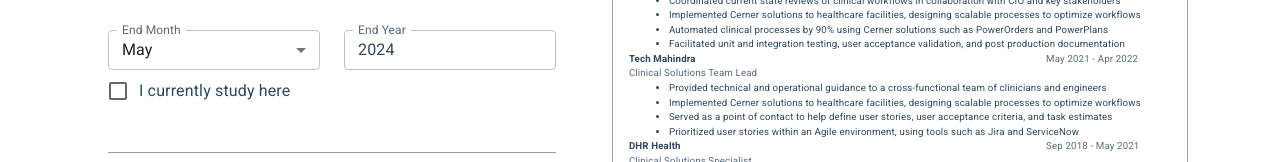
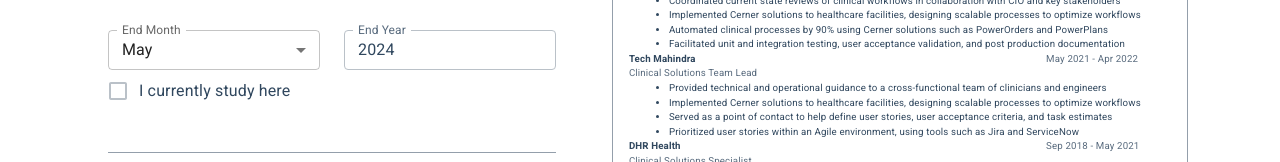
Before and after one commit to brandonnmelchor/resume-builder, a React (Create React App) app: page / in a window 1280 px wide. Both pictures are taken after a click on the button 519 px from the left and 286 px from the top of the page. Shown: the part 422-584 px from the top of the page. Built offline with nearby package versions, Linux system fonts and the light colour scheme.

Commit message:
update checkbox color

```diff
--- a/src/components/form_components/EducationForm.js
+++ b/src/components/form_components/EducationForm.js
@@ -234,7 +234,7 @@ class EntryForm extends React.Component {
           </Grid>
           <FormGroup>
             <FormControlLabel
-              control={<Checkbox id="currentSchool" onChange={this.setCurrentSchool} checked={currentSchool} />}
+              control={<Checkbox id="currentSchool" onChange={this.setCurrentSchool} checked={currentSchool} sx={{ color: "#bac1c8" }} />}
               label="I currently study here"
             />
           </FormGroup>
```
